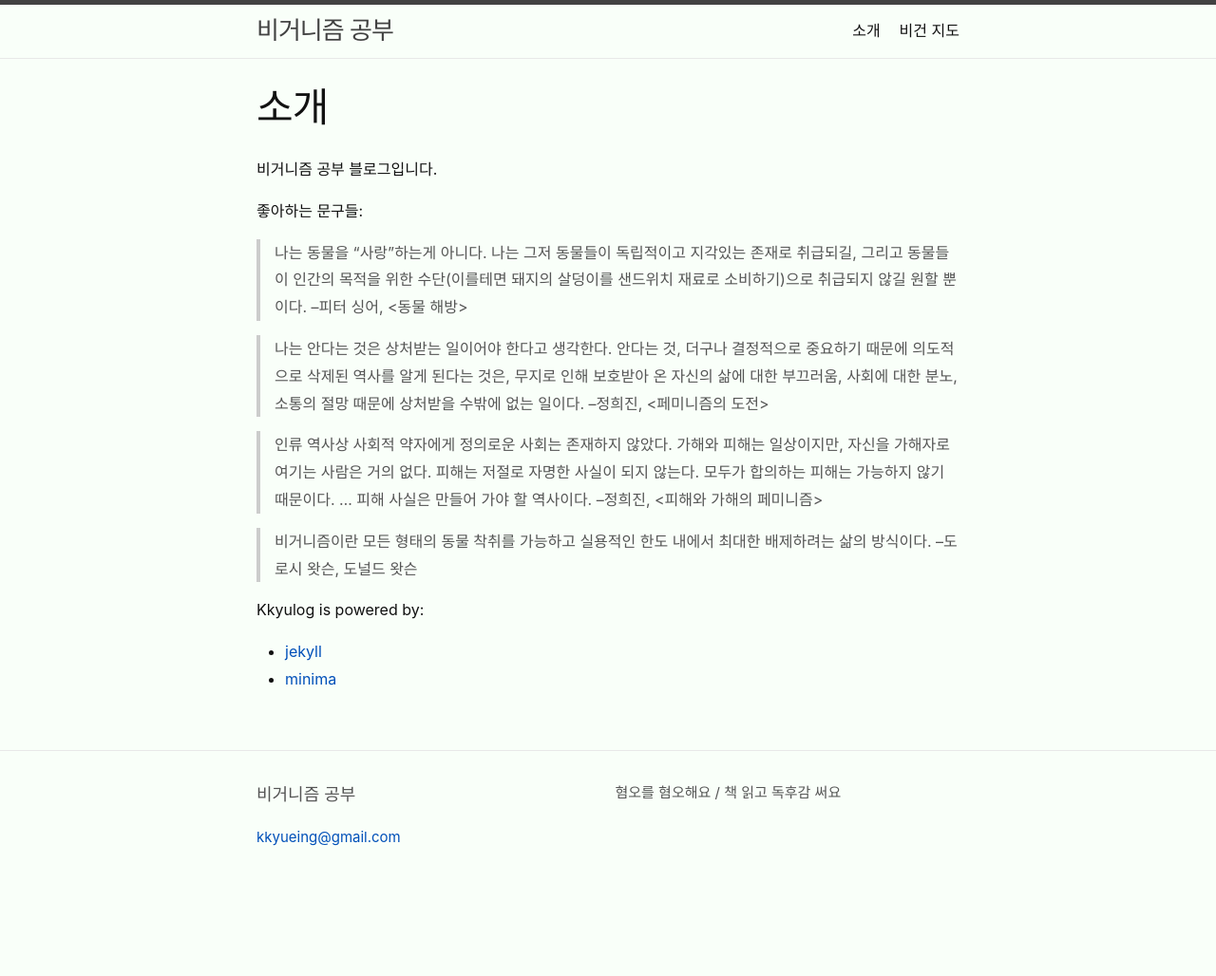
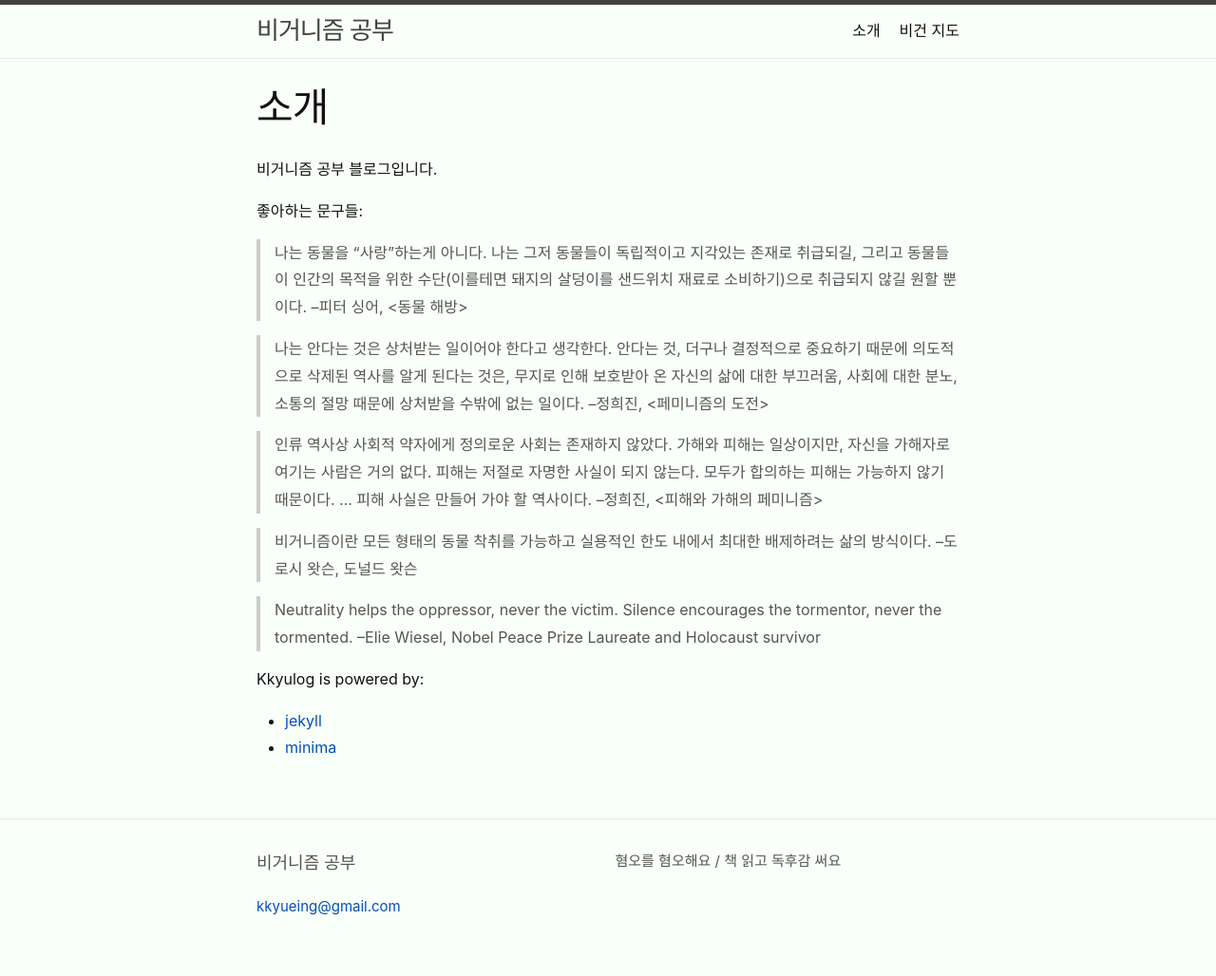
Before and after one commit to veganstudies/veganstudies.github.io, a Jekyll site: the page built from about.md, in a window 1280 px wide. Shown: the whole page at 95% size. Built offline with Jekyll 4.4.1, drawn with Linux system fonts in a browser that asks for light colours; before the commit the page ends 955 px from its top, so only the background shows below that.

Commit message:
Update about.md

```diff
--- a/about.md
+++ b/about.md
@@ -25,6 +25,11 @@ permalink: /about/
 > 비거니즘이란 모든 형태의 동물 착취를 가능하고 실용적인 한도 내에서 최대한
 > 배제하려는 삶의 방식이다. --도로시 왓슨, 도널드 왓슨
 
+> Neutrality helps the oppressor, never the victim. Silence
+> encourages the tormentor, never the tormented.
+> --Elie Wiesel, Nobel Peace Prize Laureate and Holocaust
+> survivor
+
 Kkyulog is powered by:
 
 * [jekyll](https://github.com/jekyll/jekyll)
```
